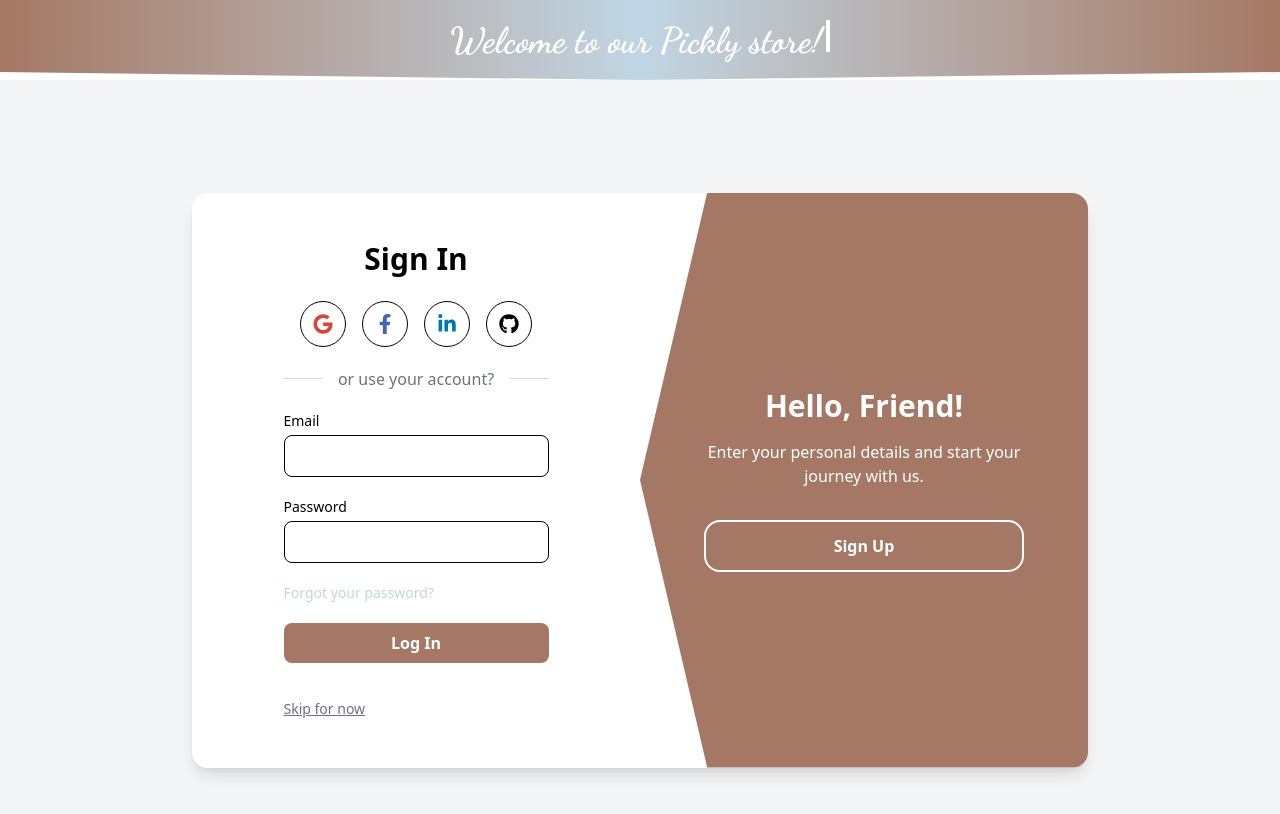
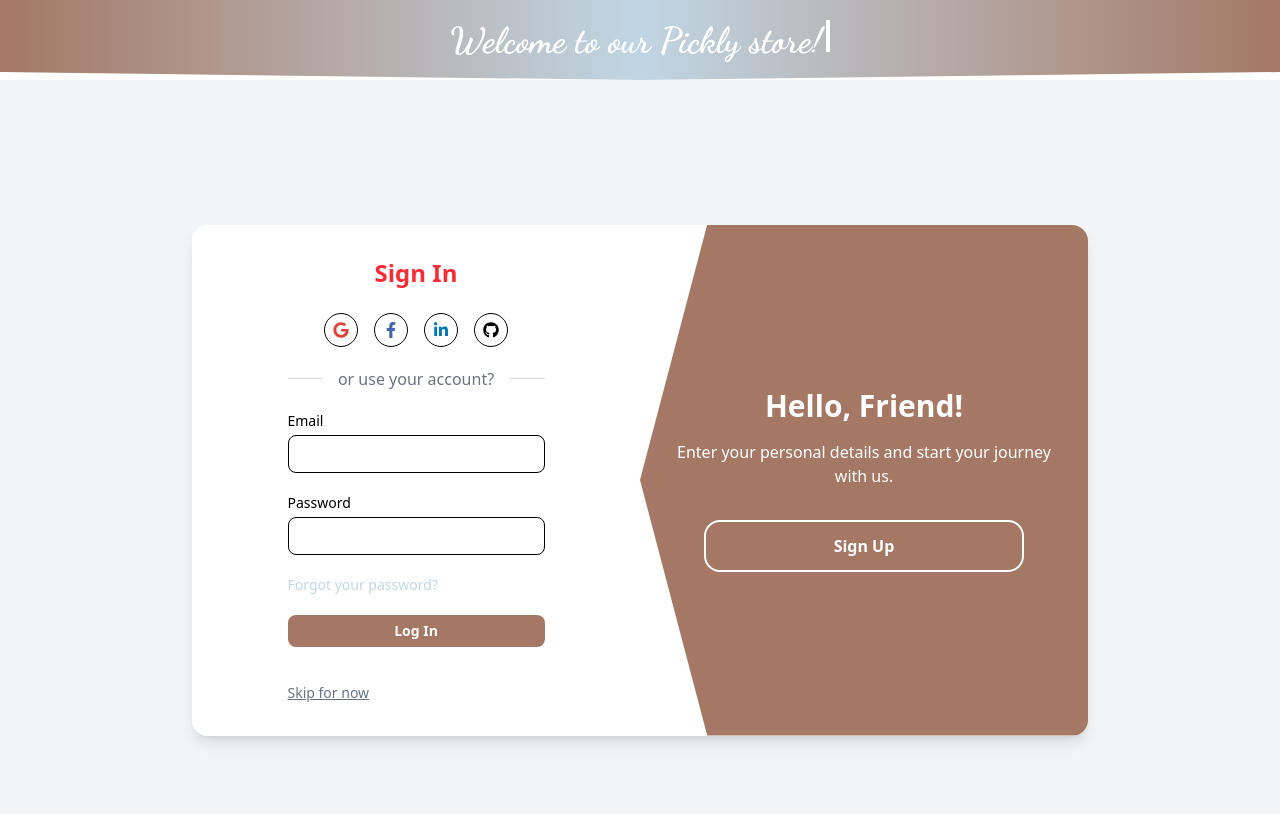
Before and after one commit to Samarmar2727/pickly-ecommerce, a Next.js app: page / in a window 1280 px wide. Shown: the top 814 px of the page. Built offline with nearby package versions, Linux system fonts and the light colour scheme.

Commit message:
Improve header responsiveness and fix dropdown visibility in navbar

```diff
--- a/src/app/components/auth/SignInForm.tsx
+++ b/src/app/components/auth/SignInForm.tsx
@@ -10,7 +10,7 @@ const SignInForm = () => {
   const [formData, setFormData] = useState({ email: '', password: '' });
   const [error, setError] = useState('');
   const [loading, setLoading] = useState(false);
-    const [showResetModal, setShowResetModal] = useState(false);
+  const [showResetModal, setShowResetModal] = useState(false);
   const router = useRouter();
 
   // useEffect hook to check for an existing token on component mount.
@@ -67,10 +67,10 @@ const SignInForm = () => {
 
   return (
 
-    <section className="w-1/2 p-12 flex items-center justify-center bg-white px-4 py-12">
+    <section className="w-1/2 p-12 sm:p-8 xs:p-4 flex items-center justify-center bg-white px-4 py-12">
       <div>
         {/* Sign-in title. */}
-        <h2 className="text-3xl font-bold text-text-primary mb-6 text-center">
+        <h2 className="text-3xl sm:text-2xl font-bold text-red-500 mb-6 text-center">
           Sign In
         </h2>
 
@@ -85,17 +85,17 @@ const SignInForm = () => {
         <form onSubmit={handleSubmit} className="space-y-5">
         {/* Social media sign-in buttons section. */}
             <div className="flex items-center justify-center space-x-4">
-            <button className="p-3 border rounded-full hover:bg-gray-100 transition cursor-pointer" aria-label="Sign in with Google">
-              <FaGoogle className="w-5 h-5 text-[#DB4437]" />
+            <button className="p-3 sm:p-2 border rounded-full hover:bg-gray-100 transition cursor-pointer" aria-label="Sign in with Google">
+              <FaGoogle className="w-5 h-5 sm:w-4 sm:h-4 text-[#DB4437]" />
             </button>
-            <button className="p-3 border rounded-full hover:bg-gray-100 transition cursor-pointer" aria-label="Sign in with Facebook">
-              <FaFacebookF className="w-5 h-5 text-[#4267B2]" />
+            <button className="p-3 sm:p-2 border rounded-full hover:bg-gray-100 transition cursor-pointer" aria-label="Sign in with Facebook">
+              <FaFacebookF className="w-5 h-5 sm:w-4 sm:h-4 text-[#4267B2]" />
             </button>
-            <button className="p-3 border rounded-full hover:bg-gray-100 transition cursor-pointer" aria-label="Sign in with LinkedIn">
-              <FaLinkedinIn className="w-5 h-5 text-[#0077B5]" />
+            <button className="p-3 sm:p-2 border rounded-full hover:bg-gray-100 transition cursor-pointer" aria-label="Sign in with LinkedIn">
+              <FaLinkedinIn className="w-5 h-5 sm:w-4 sm:h-4 text-[#0077B5]" />
             </button>
-            <button className="p-3 border rounded-full hover:bg-gray-100 transition cursor-pointer" aria-label="Sign in with GitHub">
-              <FaGithub className="w-5 h-5 text-black" />
+            <button className="p-3 sm:p-2 border rounded-full hover:bg-gray-100 transition cursor-pointer" aria-label="Sign in with GitHub">
+              <FaGithub className="w-5 h-5 sm:w-4 sm:h-4 text-black" />
             </button>
           </div>
           <div className="flex items-center justify-center text-gray-500">
@@ -116,7 +116,7 @@ const SignInForm = () => {
               required
               onChange={handleChange}
               // Apply custom focus ring color.
-              className="w-full px-4 py-2 border rounded-lg focus:outline-none focus:ring-2 focus:ring-secondary-accent"
+              className="w-full px-4 py-2 sm:px-3 sm:py-1.5 border rounded-lg focus:outline-none focus:ring-2 focus:ring-secondary-accent"
             />
           </div>
 
@@ -131,7 +131,7 @@ const SignInForm = () => {
               type="password"
               required
               onChange={handleChange}
-              className="w-full px-4 py-2 border rounded-lg focus:outline-none focus:ring-2 focus:ring-secondary-accent"
+              className="w-full px-4 py-2 sm:px-3 sm:py-1.5 border rounded-lg focus:outline-none focus:ring-2 focus:ring-secondary-accent"
             />
           </div>
 
@@ -146,7 +146,7 @@ const SignInForm = () => {
           {/* Submit button for sign-in. */}
           <button
             type="submit"
-            className="w-full bg-[#A47864] text-white py-2 rounded-lg font-semibold hover:bg-[#C0D6E4] hover:text-white cursor-pointer transition transition-colors flex justify-center disabled:bg-opacity-70 disabled:cursor-not-allowed"
+            className="w-full bg-[#A47864] text-white py-2 sm:py-1.5 rounded-lg font-semibold  text-base sm:text-sm hover:bg-[#C0D6E4] hover:text-white cursor-pointer transition transition-colors flex justify-center disabled:bg-opacity-70 disabled:cursor-not-allowed"
             disabled={loading} // Disable button when loading.
           >
             {loading ? 'Loading...' : 'Log In'} {/* Button text changes based on loading state. */}
--- a/src/app/components/auth/SignUpPrompt.tsx
+++ b/src/app/components/auth/SignUpPrompt.tsx
@@ -10,8 +10,8 @@ const SignUpPrompt = ({ onSignUpClick }: SignUpPromptProps) => {
     // The main container for the Sign Up section.
     // It's still 1/2 width but has a `relative` position for the pseudo-element.
      <div
-      className="w-1/2 bg-[#A47864] text-white p-12 relative overflow-hidden flex flex-col justify-center items-center rounded-r-xl"
-      style={{ clipPath: 'polygon(15% 0, 100% 0, 100% 100%, 15% 100%, 0% 50%)' }}
+      className="w-1/2 bg-[#A47864] text-white p-12 sm:p-6 xs:p-4 relative overflow-hidden flex flex-col justify-center items-center rounded-r-xl"
+      style={{  clipPath: 'polygon(15% 0, 100% 0, 100% 100%, 15% 100%, 0% 50%)' }}
     >
       {/* Content for the Sign Up section. We use a higher z-index to ensure it's visible. */}
       <h2 className="text-3xl font-display font-bold mb-4 z-10 text-center">Hello, Friend!</h2>
--- a/src/app/globals.css
+++ b/src/app/globals.css
@@ -2,6 +2,14 @@
 .clip-wave {
 clip-path: polygon(0 0, 100% 0, 100% 90%, 50% 100%, 0 90%);
 
+}
+
+
+
+.category-dropdown {
+  position: fixed !important;
+  top: auto !important;
+  bottom: auto !important;
 }
 
 
--- a/src/app/page.tsx
+++ b/src/app/page.tsx
@@ -26,7 +26,7 @@ const messages = [
   </div>
 </div>
 
-    <div className="flex items-center justify-center min-h-screen bg-gray-100 p-4 font-display">
+    <div className="flex flex-col md:flex-row items-center justify-center min-h-screen bg-gray-100 p-4 font-display">
       <div className="flex w-full max-w-4xl bg-white rounded-2xl shadow-lg overflow-hidden">
 
         {/* Left part: Sign In section. */}
```
Also changed, not shown: src/app/components/Header.tsx (+65 -43 lines).
